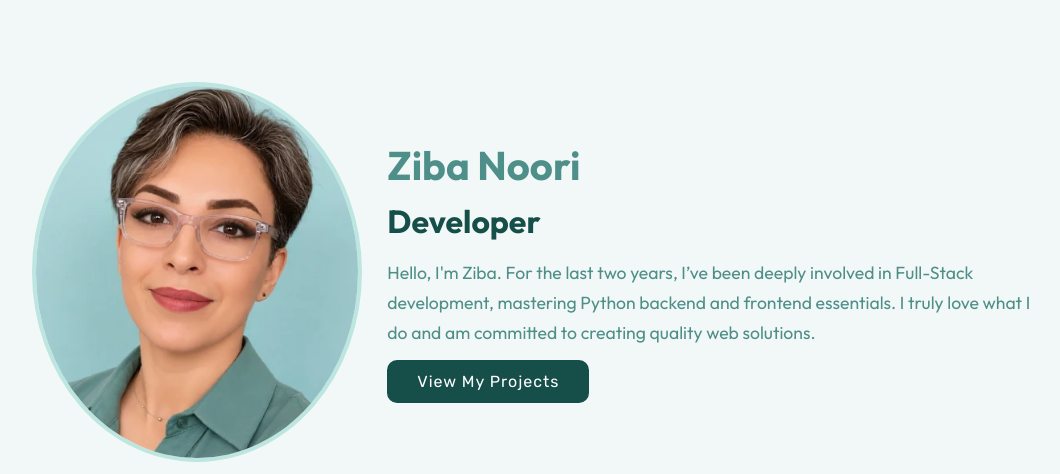
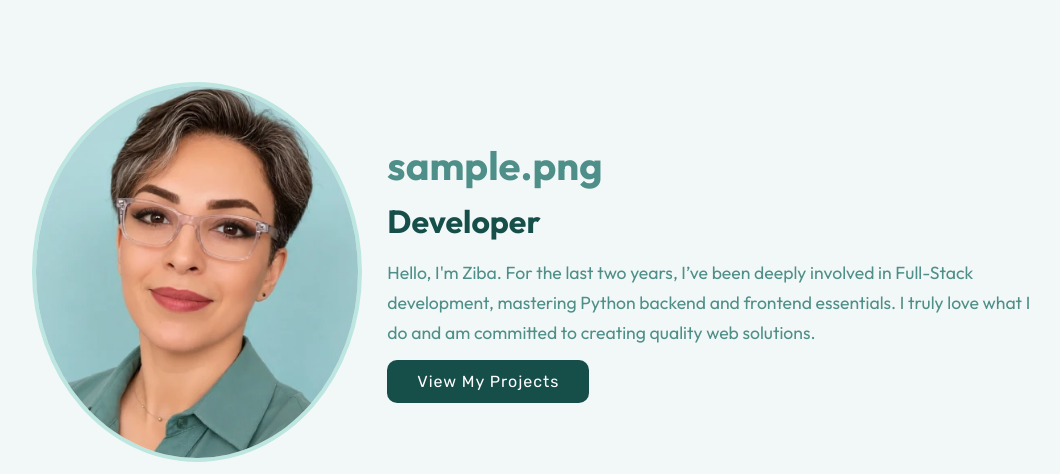
Before and after one commit to zibanoori/fullPortfo, a Django app: page / in a window 1280 px wide. Shown: the part 78-552 px from the top of the page, without its empty margins (108-1168 px from the left). Run offline with Django 5.2, Linux system fonts and the light colour scheme; tables that the repository leaves empty hold one stand-in row (values such as "Sample post").

Commit message:
Display dynamic logo text in profile name heading

```diff
--- a/template/index.html
+++ b/template/index.html
@@ -58,7 +58,7 @@
           </figure>
 
           <div class="hero-content">
-            <h2 class="profile-name">Ziba Noori</h2>
+            <h2 class="profile-name">{{ details.logo }}</h2>
             <h3 class="job-title">Developer</h3>
             <p class="profile-text">
               Hello, I'm Ziba. For the last two years, I’ve been deeply involved
```
